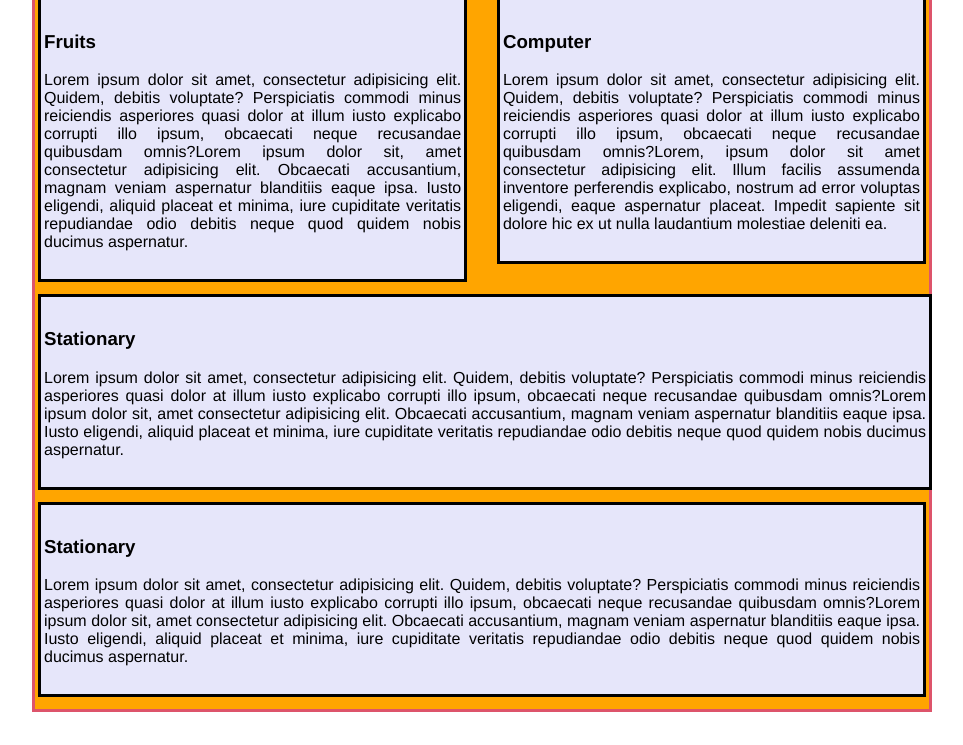
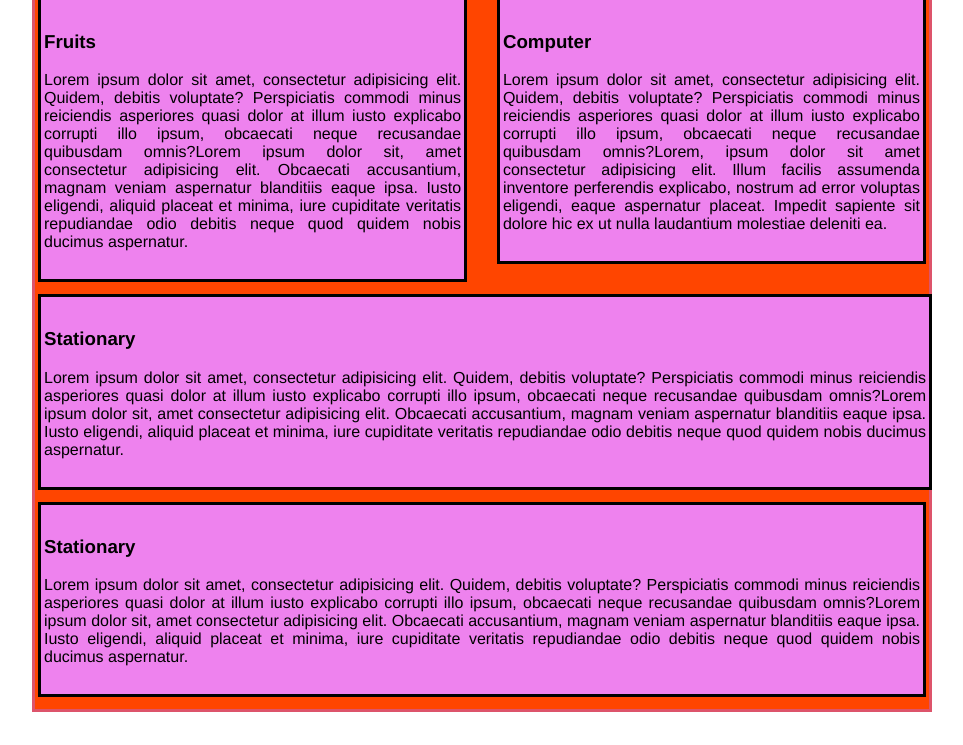
Before and after one commit to Star-Ankur/MyWebsite.github.io, a plain HTML site: page index.html in a window 1280 px wide. Shown: the part 88-833 px from the top of the page, without its empty margins (158-1121 px from the left). Drawn offline with Linux system fonts and the light colour scheme.

Commit message:
Update index.html

```diff
--- a/index.html
+++ b/index.html
@@ -34,14 +34,14 @@
             width: 900px;
             border: 3px solid rgb(221, 84, 107);
             margin: 33px auto;
-            background-color: orange;
+            background-color: orangered;
 
         }
         .item{
             border: 3px solid black;
             margin: 12px 3px;
             padding: 12px 3px;
-            background: lavender;
+            background: violet;
         }
         #fruits{
             float: left;
```
